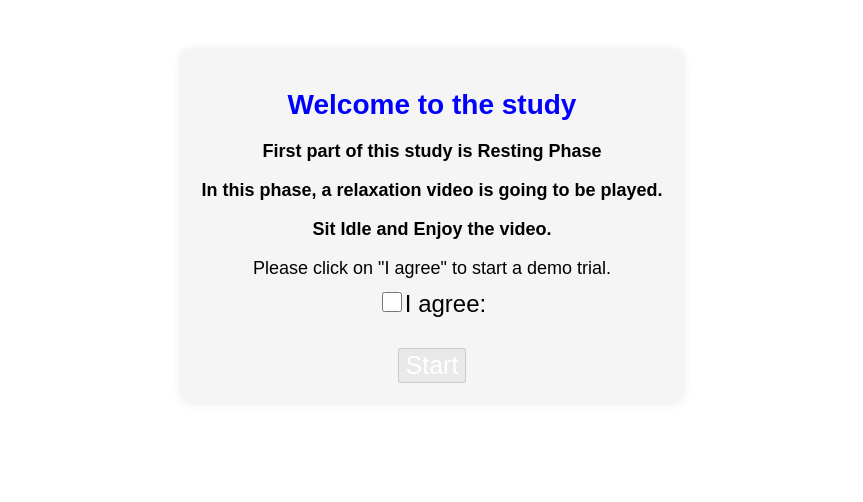
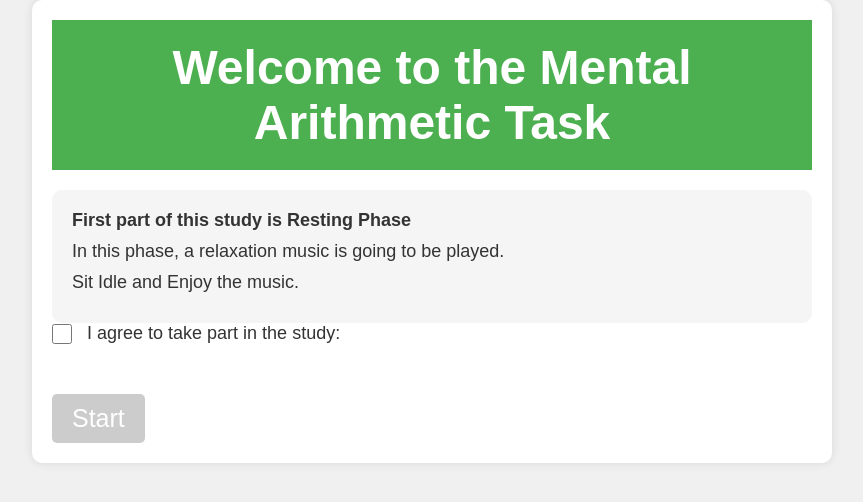
Before and after one commit to MJYADAV7/MAT_QUIZ.github.io, a plain HTML site: page index.html in a window 1280 px wide. Shown: the whole page, without its empty margins (208-1071 px from the left). Drawn offline with Linux system fonts and the light colour scheme.

Commit message:
Update index.html

```diff
--- a/index.html
+++ b/index.html
@@ -3,81 +3,116 @@
 <head>
   <title>Mental Arithmetic Task</title>
   <style>
-    body {
-      font-family: Arial, sans-serif;
+    /* Reset some default styles */
+    * {
       margin: 0;
       padding: 0;
-      display: flex;
-      flex-direction: column;
-      align-items: center;
+      box-sizing: border-box;
     }
+
+    /* Background and text styles */
+    body {
+      font-family: 'Arial', sans-serif;
+      background-color: #f0f0f0;
+      color: #333;
+    }
+
+
+    /* Header styles */
+    h1 {
+		background-color: #4CAF50;
+      color: white;
+      text-align: center;
+      padding: 20px 0;
+	  font-size: 48px;
+      margin-bottom: 20px;
+    }
+
+    /* Container styles */
     .container {
       max-width: 800px;
-      text-align: center;
+      margin: 0 auto;
       padding: 20px;
-      margin-top: 50px;
-      background-color: #f5f5f5;
+      background-color: #fff;
       border-radius: 10px;
       box-shadow: 0px 0px 10px rgba(0, 0, 0, 0.1);
     }
-    h1 {
-      color: blue;
-      font-size: 28px;
-      margin-bottom: 20px;
+
+    /* Message styles */
+    #message {
+      background-color: #f5f5f5;
+      padding: 20px;
+      border-radius: 10px;
+      margin-top: 20px;
     }
-    p {
+
+    #message p {
+      font-size: 18px;
       margin-bottom: 10px;
-      font-size: 18px;
     }
-    ol {
-      text-align: left;
-      margin-bottom: 20px;
-      font-size: 18px;
-      padding-left: 20px;
-    }
-    .error {
-      color: red;
-    }
-    label {
-      display: block;
-      margin-bottom: 10px;
-      font-size: 18px;
-    }
+
+    /* Button styles */
     input[type="submit"] {
-      padding: 10px 20px;
+      padding: 12px 24px;
       background-color: #4CAF50;
       color: white;
       border: none;
+      border-radius: 5px;
       cursor: pointer;
-      font-size: 18px;
+      font-size: 20px;
+      transition: background-color 0.2s;
     }
+
     input[type="submit"]:hover {
       background-color: #45a049;
     }
+
+    /* Countdown and video container */
     #countdown {
       font-size: 48px;
       margin-top: 30px;
       font-weight: bold;
+	  margin-left: 40%;
     }
-    #message {
-      font-size: 24px;
-      font-weight: bold;
-      margin-top: 20px;
-    }
+
     .video-container {
       max-width: 800px;
-      margin-top: 50px;
+      margin-top: 20px;
       display: none;
     }
-	#agree{
+
+    /* Checkbox and label styles */
+    #agree {
       width: 20px;
       height: 20px;
+      margin-right: 10px;
+      vertical-align: middle;
     }
-	#startButton
-	{
-		background-color: null;
+
+    label[for="agree"] {
+      font-size: 18px;
+      vertical-align: middle;
+    }
+
+    /* Start button style */
+    #startButton {
+      background-color: #4CAF50;
       color: white;
       font-size: 25px;
+      padding: 10px 20px;
+      border: none;
+      border-radius: 5px;
+      cursor: pointer;
+      margin-top: 20px;
+      transition: background-color 0.2s;
+    }
+
+    #startButton:disabled {
+      background-color: #ccc;
+      cursor: not-allowed;
+    }
+	#paragraph1{
+		font-weight : bold;
 	}
   </style>
   <script>
@@ -89,6 +124,10 @@
   var r_startTime; // Variable to store the start time
 
   function startCountdown() {
+  				 document.getElementById("iagreediv").style.display = "none";
+  				 document.getElementById("paragraph1").innerText = "Resting phase Started";
+  				 document.getElementById("paragraph2").innerText = "Please wait for the timer to reach zero.";
+
     var countdown = countdownDuration;
     var interval = setInterval(function() {
       countdown--;
@@ -114,10 +153,9 @@
 
   document.getElementById("startButton").addEventListener("click", function(event) {
     event.preventDefault();
-    document.getElementById("mssg").innerText = "Resting Phase";
     document.getElementById("startButton").style.display = "none";
     messageElement.style.display = "block";
-    videoContainer.style.display = "block";
+    videoContainer.style.display = "none";
     const startTime = new Date().getTime();
     var date = new Date(startTime);
     var hours = date.getHours();
@@ -169,25 +207,28 @@
 </head>
 <body>
 
+
   <div class="container">
-  <h1 id="mssg">Welcome to the study</h1>
-  <form>
+    <h1>Welcome to the Mental Arithmetic Task</h1>
+
     <div id="message">
-      <p><strong>First part of this study is Resting Phase</strong></p>
-      <p>In this phase, a relaxation video is going to be played.</p>
-      <p>Sit Idle and Enjoy the video.</p>
+      <p id = "paragraph1"><strong>First part of this study is Resting Phase</strong></p>
+      <p id = "paragraph2">In this phase, a relaxation music is going to be played.</p>
+      <p id = "paragraph3">Sit Idle and Enjoy the music.</p>
     </div>
+
     <div id="iagreediv">
-      <p>Please click on "I agree" to start a demo trial.</p>
+      <label for="agree"><input type="checkbox" id="agree" onchange="enableStartButton()"> I agree to take part in the study:</label>
+    </div>
 
-     <input type="checkbox" id="agree" onchange="enableStartButton()" display="inline>
-	  <label for="agree" font-size="28px"><font size="+2">I agree:</font> </label> </div>
     <div id="countdown"></div>
+
     <input type="button" id="startButton" value="Start" disabled onclick="handleStartButton()">
-  </form>
   </div>
+
   <div class="video-container" id="videoContainer">
-    <iframe id="videoPlayer" width="800" height="450" frameborder="0" allow="accelerometer; autoplay; clipboard-write; encrypted-media; gyroscope; picture-in-picture" allowfullscreen></iframe>
+    <iframe id="videoPlayer" width="800" height="450" frameborder="0" allow="accelerometer; autoplay; clipboard-write; encrypted-media; gyroscope; picture-in-picture" allowfullscreen src="https://www.youtube.com/embed/AGkG2BpcFD8?autoplay=1"></iframe>
   </div>
+
 </body>
 </html>
```
Lines whose indentation alone changed are shown as unchanged.
